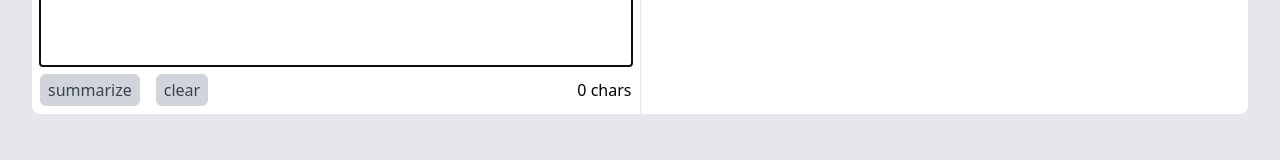
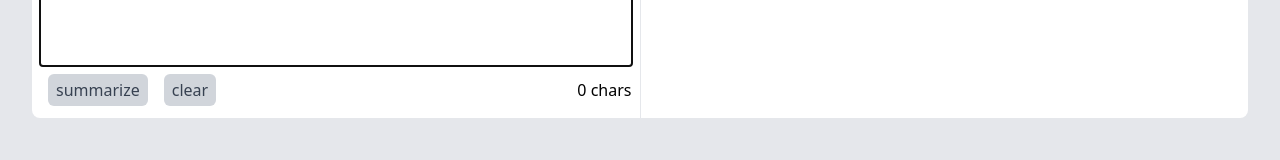
Before and after one commit to Baragouine/extrasum, a React (Create React App) app in the folder front/extrasum/: page /extrasum-tmp-demo/ in a window 1280 px wide. Shown: the part 407-567 px from the top of the page. Built offline with nearby package versions, Linux system fonts and the light colour scheme.

Commit message:
Formatting

```diff
--- a/front/extrasum/src/Components/MainPage/Body/BodySummary/BodySummary.jsx
+++ b/front/extrasum/src/Components/MainPage/Body/BodySummary/BodySummary.jsx
@@ -344,15 +344,15 @@ const BodySummary = ({ isEditText, formattedSumInfo, excludedSents, setExcludedS
                         </table>
                     </div>
                     <div
-                        className="w-full mb-1 mt-2 py-1 flex justify-between items-center"
+                        className="w-full mb-2 mt-2 py-1 flex justify-between items-center"
                     >
                         <div
-                            className="relative"
+                            className="relative ml-2"
                         >
                             {showMsgSumarryCopied &&
                                 <div
                                     ref={msgSumarryCopiedRef}
-                                    className="absolute left-[-0.125rem] bottom-[2rem] "
+                                    className="absolute left-[-0.25rem] bottom-[2rem] "
                                 >
                                     <div
                                         className="whitespace-nowrap text-sm border border-gray-300 bg-green-100 px-2 py-1"
@@ -364,7 +364,7 @@ const BodySummary = ({ isEditText, formattedSumInfo, excludedSents, setExcludedS
                                         className="relative"
                                     >
                                         <div
-                                            className="absolute bg-green-100 h-2 w-2 rotate-45 left-[0.3rem] top-[-0.28rem] border-r border-b border-gray-300"
+                                            className="absolute bg-green-100 h-2 w-2 rotate-45 left-[0.5rem] top-[-0.28rem] border-r border-b border-gray-300"
                                         >
                                         </div>
                                     </div>
@@ -379,7 +379,7 @@ const BodySummary = ({ isEditText, formattedSumInfo, excludedSents, setExcludedS
                             </div>
                         </div>
                         <div
-                            className="w-full text-right"
+                            className="w-full text-right mr-2"
                         >
                             {
                                 ["salience", "content", "novelty", "posAbs", "posRel", "many"].map((name) => (
--- a/front/extrasum/src/Components/MainPage/Body/BodyText/BodyText.jsx
+++ b/front/extrasum/src/Components/MainPage/Body/BodyText/BodyText.jsx
@@ -119,9 +119,11 @@ const BodyText = ({ handleSummarize, delimiter, setDelimiter, sumLengthUnit, set
                         placeholder="Enter your text here"
                     />
                     <div
-                        className="w-full mb-1 mt-1 py-1 flex justify-between items-center"
+                        className="w-full mb-2 mt-1 py-1 flex justify-between items-center"
                     >
-                        <div>
+                        <div
+                            className="ml-2"
+                        >
                             <button
                                 className={text.length > 0 ?
                                     "bg-gray-700 px-2 py-1 rounded-md text-white hover:bg-gray-500" :
@@ -188,9 +190,11 @@ const BodyText = ({ handleSummarize, delimiter, setDelimiter, sumLengthUnit, set
                         </table>
                     </div>
                     <div
-                        className="w-full mb-1 mt-2 py-1 flex justify-between items-center"
+                        className="w-full mb-2 mt-2 py-1 flex justify-between items-center"
                     >
-                        <div>
+                        <div
+                            className="ml-2"
+                        >
                             <button
                                 className={text.length > 0 ?
                                     "bg-gray-700 px-2 py-1 rounded-md text-white hover:bg-gray-500" :
```
